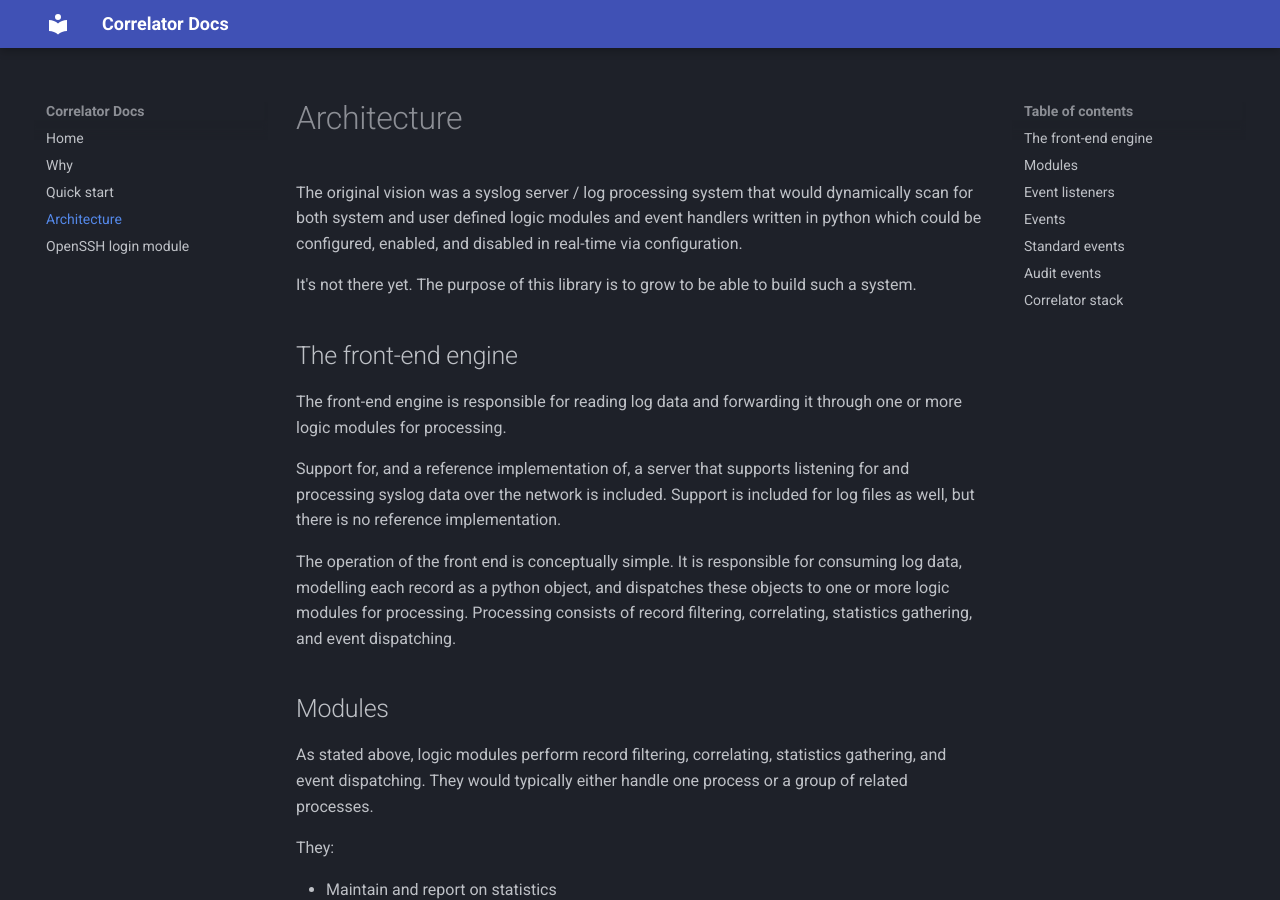
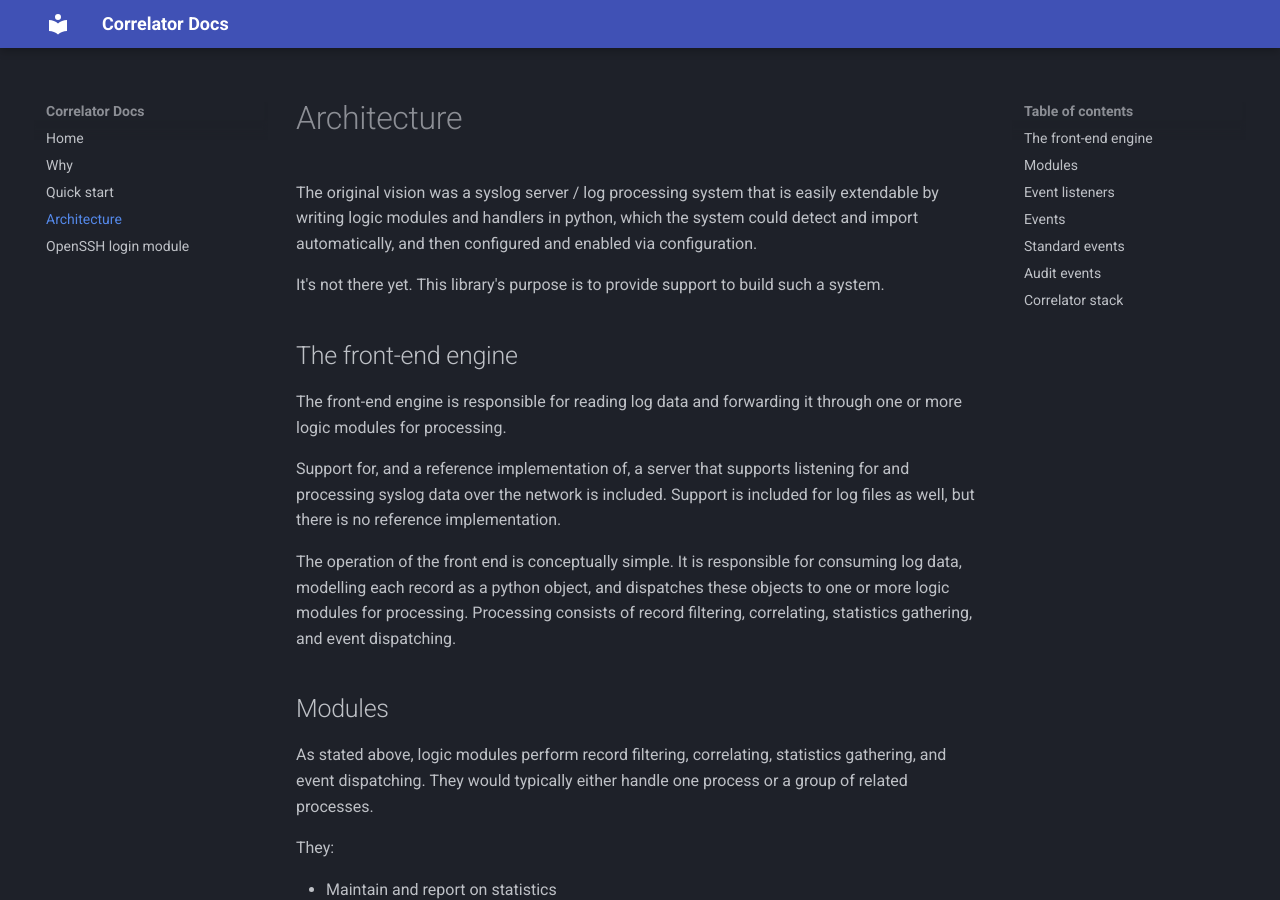
Before and after one commit to dagainz/Correlator, an MkDocs documentation site: the page built from docs/architecture.md, in a window 1280 px wide and 900 px high. Built offline with MkDocs 1.6.1 and Material for MkDocs 9.7.7, drawn with Linux system fonts in a browser that asks for light colours; some of the changed text lies outside the part shown.

Commit message:
Doc updates, fix global config.

```diff
--- a/docs/architecture.md
+++ b/docs/architecture.md
@@ -1,10 +1,10 @@
 # Architecture
 
-The original vision was a syslog server / log processing system that would dynamically scan for both system and user
-defined logic modules and event handlers written in python which could be configured, enabled, and disabled in
-real-time via configuration.
+The original vision was a syslog server / log processing system that is easily extendable by writing logic modules
+and handlers in python, which the system could detect and import automatically, and then configured and enabled via
+configuration.
 
-It's not there yet. The purpose of this library is to grow to be able to build such a system.
+It's not there yet. This library's purpose is to provide support to build such a system.
 
 ## The front-end engine
 
```
Also changed, not shown: other parts of docs/architecture.md (+1 -1 lines), docs/index.md (+3 -3 lines), 1 other file.
